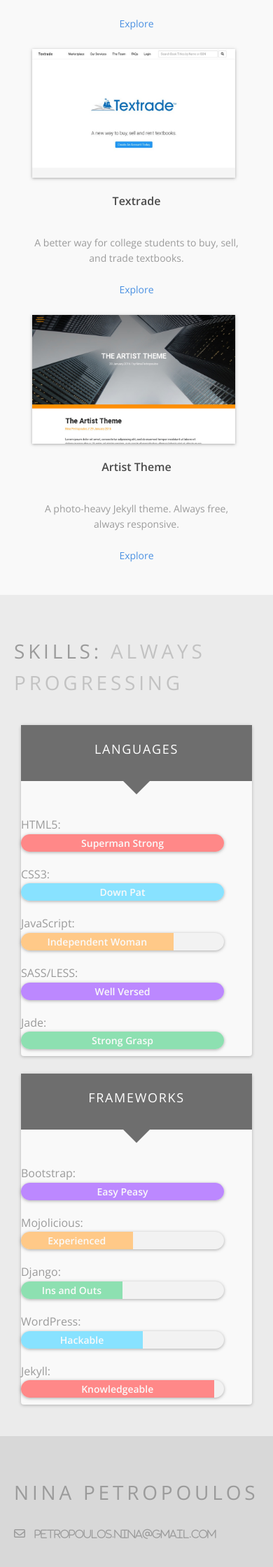
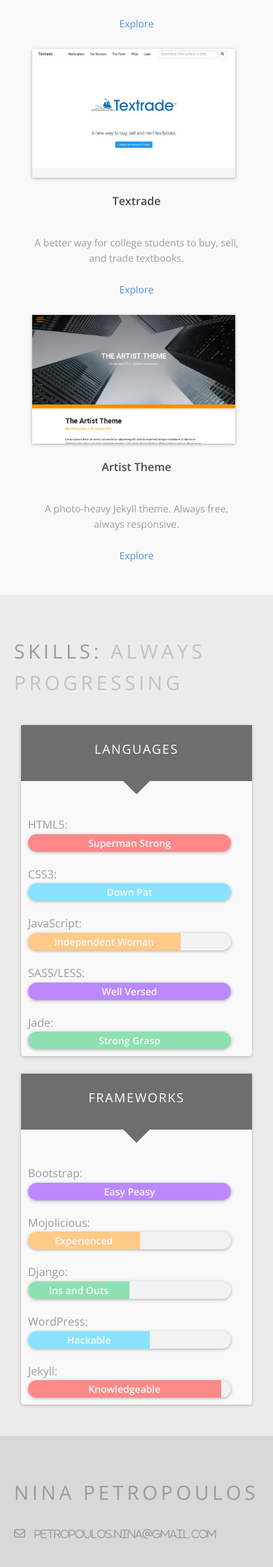
Before and after one commit to ninapetrop/ninapetrop.github.io, a Jekyll site: the page built from index.html, in a window 390 px wide. Shown: the part 2972-5211 px from the top of the page at 70% size. Built offline with Jekyll 4.4.1, drawn with Linux system fonts in a browser that asks for light colours; nearby versions of some CDN libraries; Markdown is read by kramdown in place of the engine named in the settings.

Commit message:
"skills" styling updates

```diff
--- a/assets/css/3-sections/skills.sass
+++ b/assets/css/3-sections/skills.sass
@@ -49,6 +49,8 @@
 			justify-content: space-between
 			margin: 10px auto
 			max-width: 400px
+			@media screen and (max-width: 463px)
+				padding: 0 10px
 			label
 				width: 100px
 				font-weight: 500
--- a/assets/css/main.css
+++ b/assets/css/main.css
@@ -308,6 +308,9 @@ nav.sticky {
             justify-content: space-between;
     margin: 10px auto;
     max-width: 400px; }
+    @media screen and (max-width: 463px) {
+      #skills #skills-chart .skill-group {
+        padding: 0 10px; } }
     #skills #skills-chart .skill-group label {
       width: 100px;
       font-weight: 500;
```
